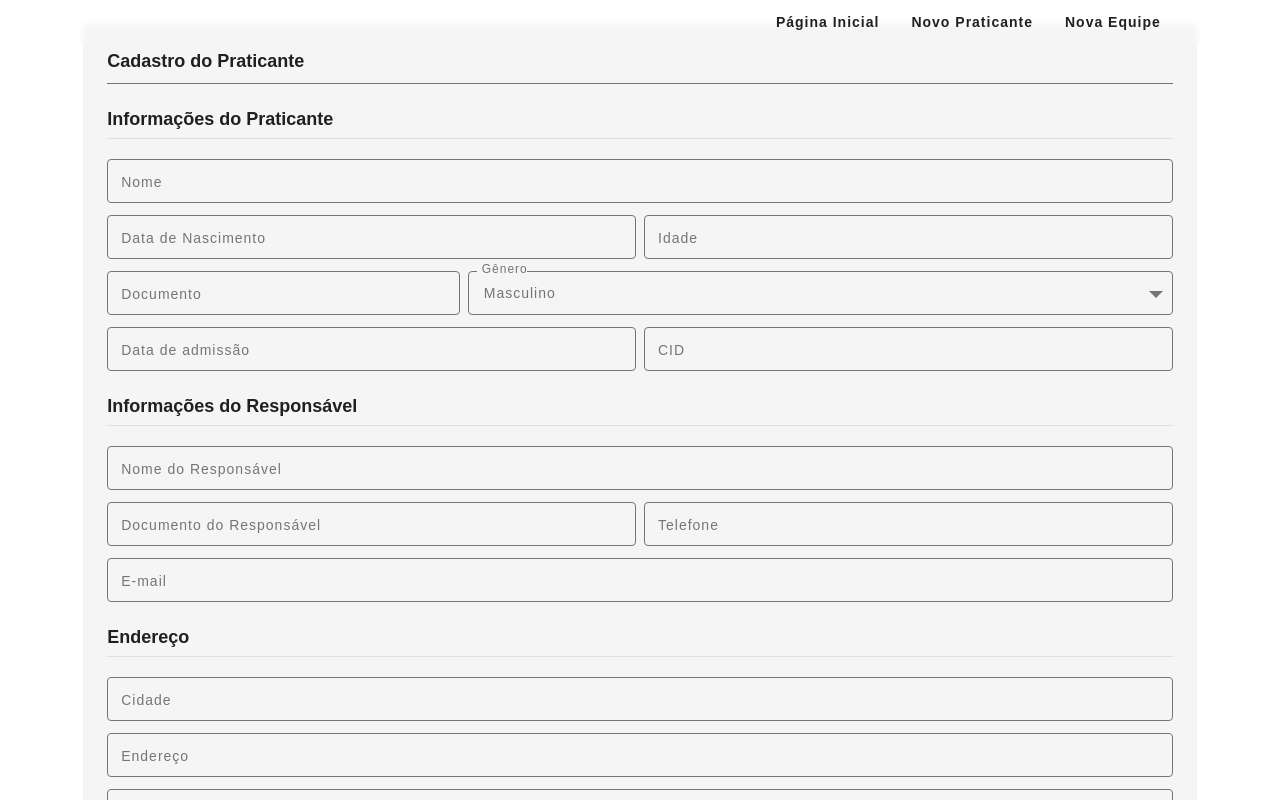
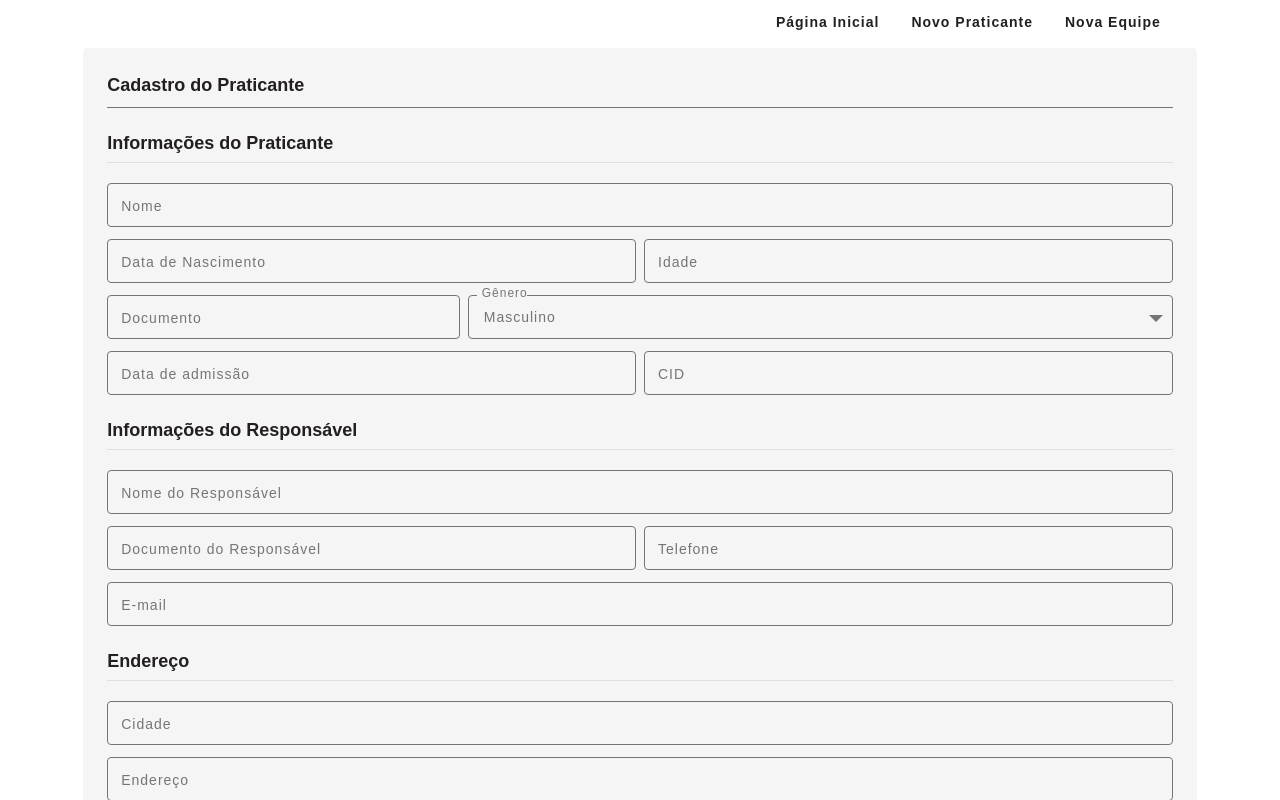
Before and after one commit to yovanycunha/equo-center-front, a Next.js app: page /praticante in a window 1280 px wide. Shown: the top 800 px of the page. Built offline with nearby package versions, Linux system fonts and the light colour scheme.

Commit message:
ajuste na página de Praticante - sprint8

```diff
--- a/src/app/centro/page.tsx
+++ b/src/app/centro/page.tsx
@@ -161,8 +161,6 @@ export default function CadastroEquipe() {
   };
 
   return (
-    <>
-      {/* <Header /> */}
     <main className={scss.main}>
       <div className={scss.container}>
         <h1 className={scss.title}>Cadastro da Equipe</h1>
@@ -194,6 +192,5 @@ export default function CadastroEquipe() {
         </form>
       </div>
     </main>
-    </>
   );
 }
--- a/src/app/praticante/page.module.scss
+++ b/src/app/praticante/page.module.scss
@@ -42,7 +42,7 @@
   }
 }
 
-@include from1024 {
+@include from720 {
   .main {
     .container {
       width: 87%;
@@ -50,7 +50,7 @@
       background: $gray100;
       border-radius: 4px;
 
-      margin: 24px auto 16px;
+      margin: 48px auto 16px;
 
       .inputGroups {
         .inlineGroup {
```
Lines whose indentation alone changed are shown as unchanged.
